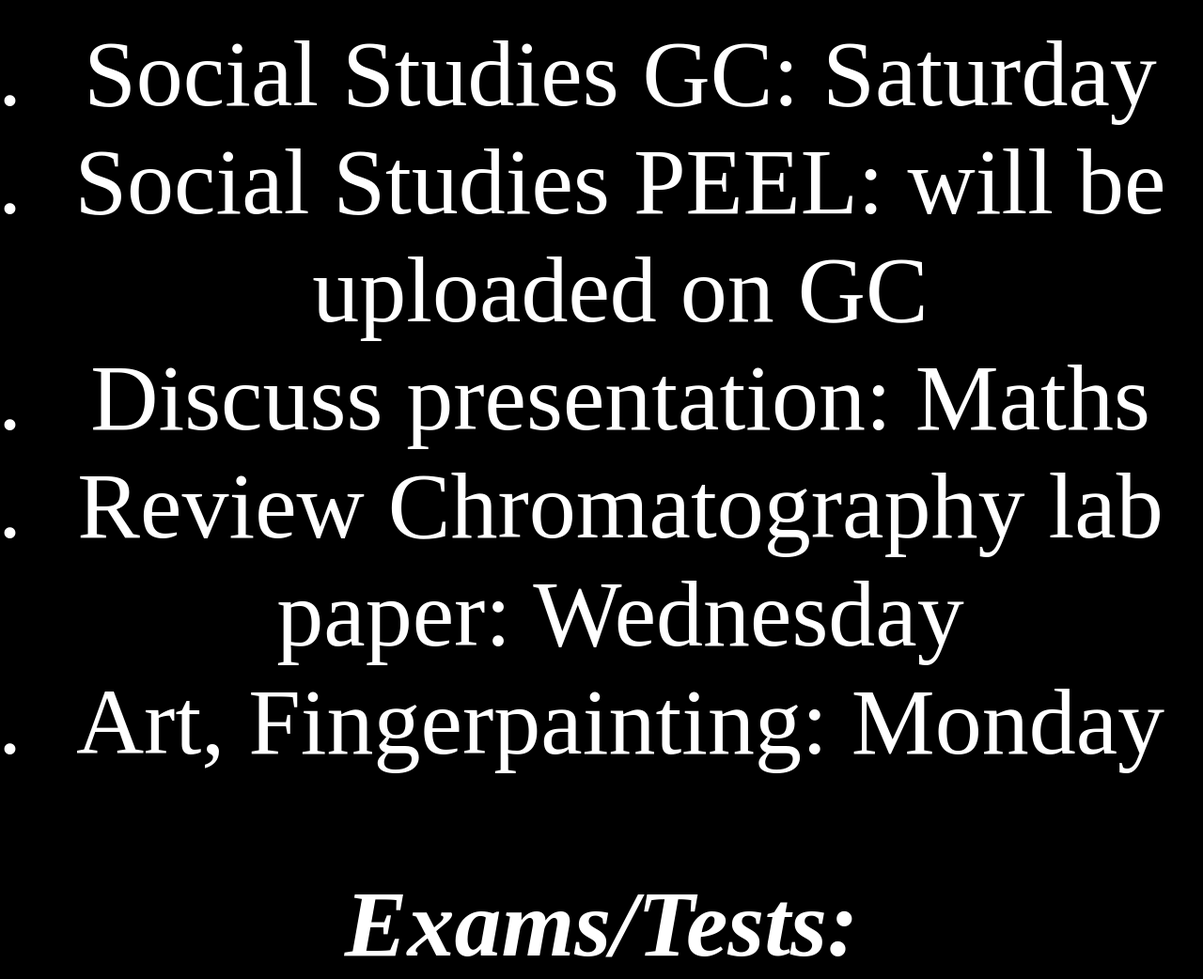
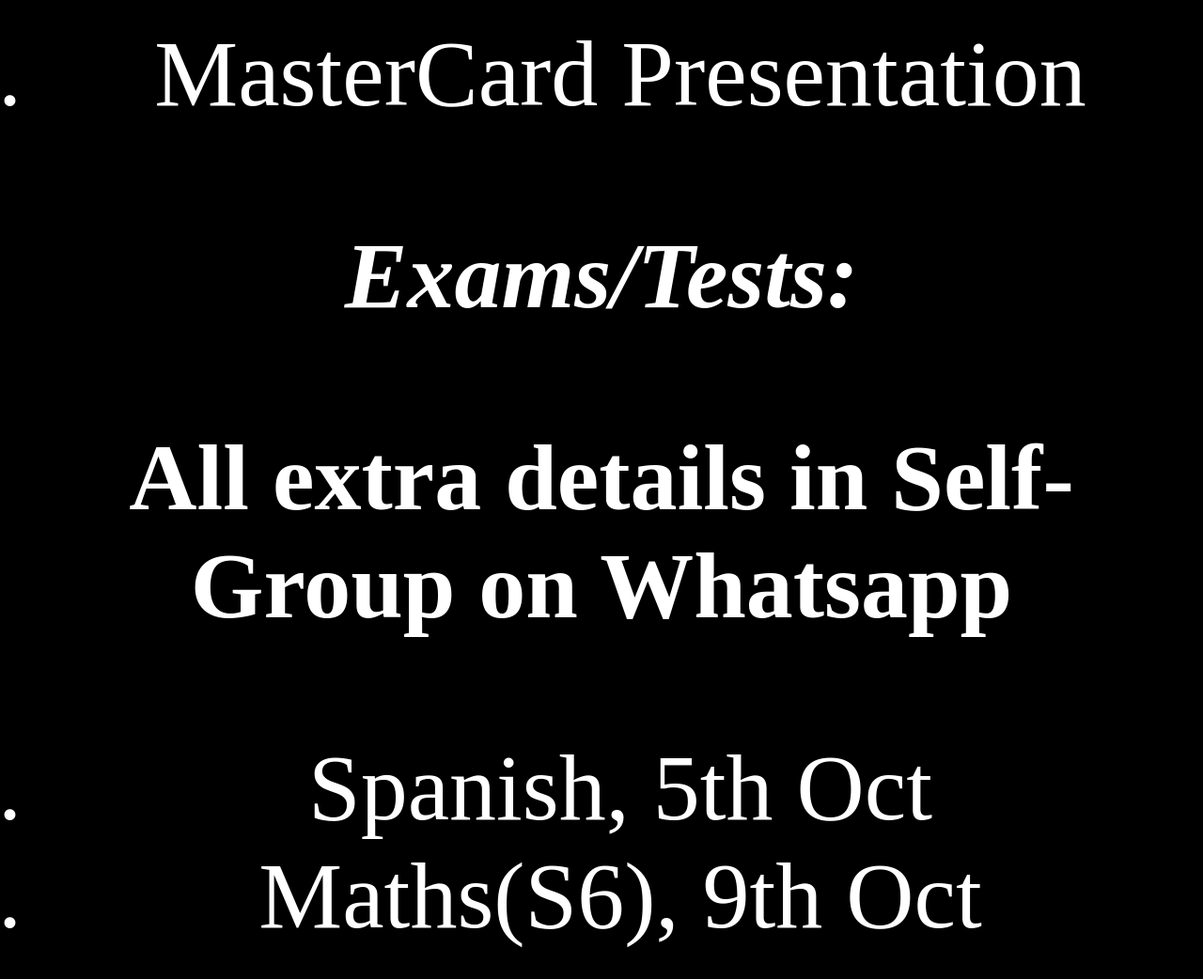
Before and after one commit to ronaldopoop56/todo, a plain HTML site: page index.html in a window 1280 px wide. Shown: the part 400-1442 px from the top of the page at 94% size. Drawn offline with Linux system fonts and the light colour scheme.

Commit message:
Oct 3rd update

```diff
--- a/index.html
+++ b/index.html
@@ -13,17 +13,13 @@
     <h1><b>To Do List</b></h1>
     <h2><i>Homework:</i></h2>
     <ol>
-        <li>Social Studies GC: Saturday</li>
-        <li>Social Studies PEEL: will be uploaded on GC</li>
-        <li>Discuss presentation: Maths</li>
-        <li>Review Chromatography lab paper: Wednesday</li>
-        <li>Art, Fingerpainting: Monday</li>
+        <li>MasterCard Presentation</li>
     </ol>
 
     <h2><i>Exams/Tests:</i></h2>
     <h3><b>All extra details in Self-Group on Whatsapp</b></h3>
     <ol>
-        <li>Spanish, 3rd/5th Oct</li>
+        <li>Spanish, 5th Oct</li>
         <li>Maths(S6), 9th Oct </li>
     </ol>
 
```
